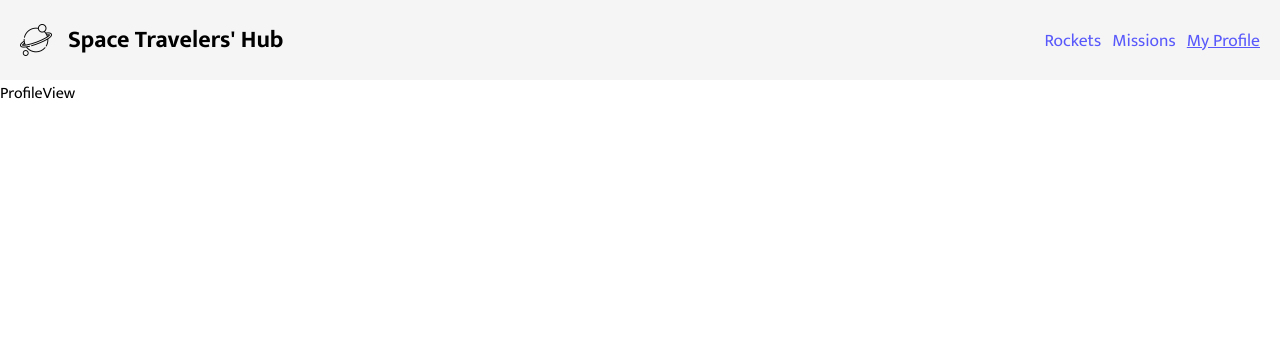
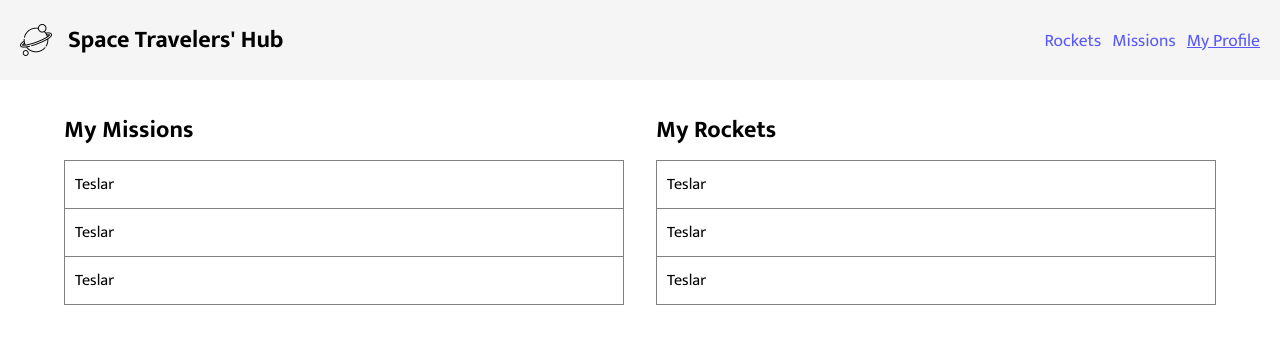
Before and after one commit to Nelofarzabi/space-travelers-hub, a React (Create React App) app: page /profile in a window 1280 px wide. Shown: the top 344 px of the page. Built offline with nearby package versions, Linux system fonts and the light colour scheme; no server answers.

Commit message:
Style profile page

```diff
--- /dev/null
+++ b/src/features/profile/Profile.css
@@ -0,0 +1,20 @@
+.profile--container {
+  display: grid;
+  grid-template-columns: repeat(2, 1fr);
+  gap: 2rem;
+}
+.profile--container h2 {
+  padding: 10px 0;
+}
+.profile--list {
+  list-style: none;
+  border: 1px solid gray;
+  display: grid;
+}
+.profile--list li {
+  padding: 10px;
+  text-transform: capitalize;
+}
+.profile--list li:not(:last-child) {
+  border-bottom: 1px solid gray;
+}
--- a/src/features/profile/ProfileView.jsx
+++ b/src/features/profile/ProfileView.jsx
@@ -1,9 +1,25 @@
 import React from 'react';
+import './Profile.css';
 
 const ProfileView = () => (
-  <div>
-    ProfileView
-  </div>
+  <main className="profile--container">
+    <section>
+      <h2>My Missions</h2>
+      <ul className="profile--list">
+        <li>Teslar</li>
+        <li>Teslar</li>
+        <li>Teslar</li>
+      </ul>
+    </section>
+    <section>
+      <h2>My Rockets</h2>
+      <ul className="profile--list">
+        <li>Teslar</li>
+        <li>Teslar</li>
+        <li>Teslar</li>
+      </ul>
+    </section>
+  </main>
 );
 
 export default ProfileView;
--- a/src/features/rockets/Rockets.css
+++ b/src/features/rockets/Rockets.css
@@ -47,6 +47,17 @@ main {
   margin-top: 0;
 }
 
+.reserved--badge {
+  background-color: rgb(25, 117, 230);
+  text-transform: capitalize;
+  padding: 3px 10px;
+  margin-right: 10px;
+  border: none;
+  border-radius: 5px;
+  color: #fff;
+  font-size: 0.7rem;
+}
+
 @media (min-width: 768px) {
   .rockets--list li {
     display: grid;
--- a/src/features/rockets/RocketsView.jsx
+++ b/src/features/rockets/RocketsView.jsx
@@ -19,6 +19,7 @@ const RocketsView = () => {
             <section className="rockets--desc">
               <h3>{name}</h3>
               <p>
+                {reserved && <button type="button" className="reserved--badge">reserved</button>}
                 {description}
               </p>
               <button
```
